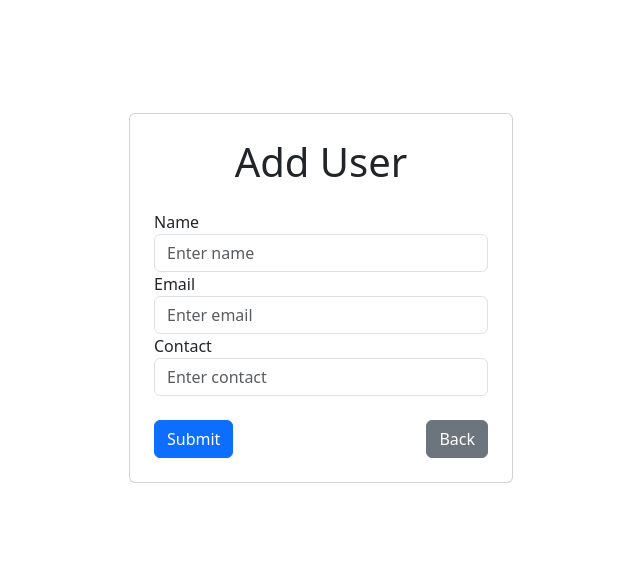
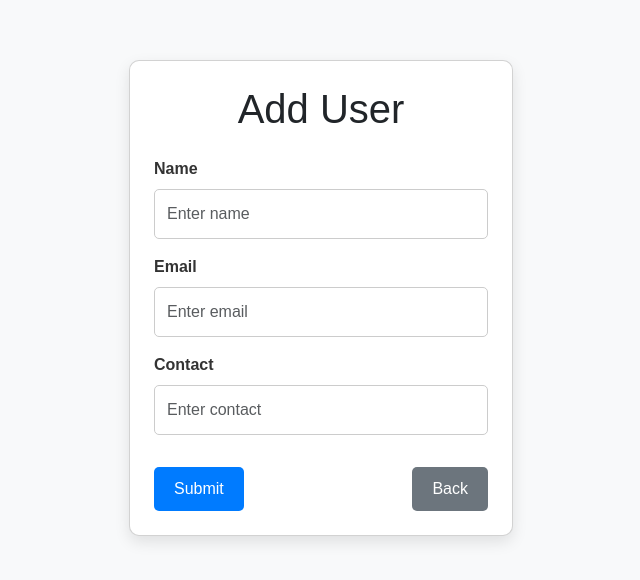
Before and after one commit to ajaypotfode/userManagement, a React (Create React App) app: page /addUser in a window 1280 px wide. Shown: the part 102-682 px from the top of the page, without its empty margins (319-959 px from the left). Built offline with nearby package versions, Linux system fonts and the light colour scheme.

Commit message:
Added Css code

```diff
--- a/db.json
+++ b/db.json
@@ -5,12 +5,6 @@
       "name": "jany",
       "email": "jany.smith@example.com",
       "contact": "+1234567891"
-    },
-    {
-      "id": "4",
-      "name": "Emily Davis",
-      "email": "emily.davis@example.com",
-      "contact": "+1234567893"
     },
     {
       "id": "5",
--- a/src/App.js
+++ b/src/App.js
@@ -4,6 +4,7 @@ import Home from './components/Home';
 import UserCard from './components/Card';
 import AddUser from './components/Create';
 import UpdateUser from './components/Edit';
+import './components/style.css'
 // import { BrowserRouter as Router, Route, Routes } from 'react-router-dom'; // Use 'react-router-dom' instead of 'react-router'
 
 function App() {
--- a/src/components/Card.jsx
+++ b/src/components/Card.jsx
@@ -15,19 +15,26 @@ const UserCard = () => {
   }, [])
   return (
     <div className="d-flex justify-content-center align-items-center vh-100">
-    <div className="card" style={{ width: '24rem' }}>
-      <div className="card-body">
-        <h5 className="card-title">User Details</h5>
-        <p className="card-text"><p className='d-inline-block text-danger fw-bold'>Name:</p>{data.name} </p>
-        <p className="card-text"><p className='d-inline-block text-danger fw-bold'>Email:</p>{data.email}</p>
-        <p className="card-text"><p className='d-inline-block text-danger fw-bold'>Contact:</p>{data.contact}</p>
-        <div className="d-flex justify-content-between mt-4 ">
-            <Link to={'/updateUser/'+id} type="submit" className="btn btn-primary">Edit</Link>
-            <Link to={'/'} type="button" className="btn btn-secondary">Back</Link>
-          </div>
+  <div className="card" style={{ width: '24rem' }}>
+    <div className="card-body">
+      <h5 className="card-title">User Details</h5>
+      <p className="card-text">
+        <span className='d-inline-block text-danger fw-bold'>Name:</span> {data.name}
+      </p>
+      <p className="card-text">
+        <span className='d-inline-block text-danger fw-bold'>Email:</span> {data.email}
+      </p>
+      <p className="card-text">
+        <span className='d-inline-block text-danger fw-bold'>Contact:</span> {data.contact}
+      </p>
+      <div className="d-flex justify-content-between mt-4">
+        <Link to={'/updateUser/' + id} className="btn btn-primary">Edit</Link>
+        <Link to={'/'} className="btn btn-secondary">Back</Link>
       </div>
     </div>
   </div>
+</div>
+
   );
 };
 
--- a/src/components/Create.jsx
+++ b/src/components/Create.jsx
@@ -28,29 +28,42 @@ const AddUser = () => {
       <form onSubmit={handleSubmit}>
         <div className="form-group">
           <label htmlFor="name">Name</label>
-            <input type="text" className="form-control" id="name"
+          <input
+            type="text"
+            className="form-control"
+            id="name"
             placeholder="Enter name"
-                       onChange={e=>setValues({...values,name:e.target.value})} />
+            onChange={e => setValues({ ...values, name: e.target.value })}
+          />
         </div>
         <div className="form-group">
           <label htmlFor="email">Email</label>
-            <input type="email" className="form-control" id="email"
+          <input
+            type="email"
+            className="form-control"
+            id="email"
             placeholder="Enter email"
-                    onChange={e=>setValues({...values,email:e.target.value})} />
+            onChange={e => setValues({ ...values, email: e.target.value })}
+          />
         </div>
         <div className="form-group">
           <label htmlFor="contact">Contact</label>
-            <input type="text" className="form-control" id="contact"
+          <input
+            type="text"
+            className="form-control"
+            id="contact"
             placeholder="Enter contact"
-                         onChange={e=>setValues({...values,contact:e.target.value})}/>
+            onChange={e => setValues({ ...values, contact: e.target.value })}
+          />
         </div>
-          <div className="d-flex justify-content-between mt-4 ">
+        <div className="d-flex justify-content-between">
           <button type="submit" className="btn btn-primary">Submit</button>
-            <Link to={'/'} type="button" className="btn btn-secondary">Back</Link>
+          <Link to={'/'} className="btn btn-secondary">Back</Link>
         </div>
       </form>
     </div>
   </div>
+
   );
 };
 
--- /dev/null
+++ b/src/components/style.css
@@ -0,0 +1,184 @@
+/* Add some global styles */
+body {
+    font-family: 'Arial', sans-serif;
+    background-color: #f8f9fa;
+    margin: 0;
+    padding: 0;
+  }
+
+  .d-flex {
+    display: flex;
+  }
+
+  .justify-content-center {
+    justify-content: center;
+  }
+
+  .align-items-center {
+    align-items: center;
+  }
+
+  .vh-100 {
+    height: 100vh;
+  }
+
+  .card {
+    background-color: #fff;
+    border-radius: 10px;
+    box-shadow: 0 4px 12px rgba(0, 0, 0, 0.1);
+    transition: transform 0.2s ease-in-out;
+  }
+
+  .card:hover {
+    transform: translateY(-5px);
+  }
+
+  .card-body {
+    padding: 20px;
+  }
+
+  .card-title {
+    font-size: 1.5rem;
+    color: #333;
+    margin-bottom: 1rem;
+  }
+
+  .card-text {
+    font-size: 1.1rem;
+    color: #666;
+    margin-bottom: 0.8rem;
+  }
+
+  .text-danger {
+    color: #dc3545;
+  }
+
+  .fw-bold {
+    font-weight: bold;
+  }
+
+  .mt-4 {
+    margin-top: 1.5rem;
+  }
+
+  .btn {
+    border-radius: 5px;
+    padding: 8px 20px;
+    font-size: 1rem;
+    transition: background-color 0.3s ease-in-out;
+  }
+
+  .btn-primary {
+    background-color: #007bff;
+    color: white;
+    border: none;
+  }
+
+  .btn-primary:hover {
+    background-color: #0056b3;
+  }
+
+  .btn-secondary {
+    background-color: #6c757d;
+    color: white;
+    border: none;
+  }
+
+  .btn-secondary:hover {
+    background-color: #5a6268;
+  }
+  .d-flex {
+    display: flex;
+  }
+
+  .justify-content-center {
+    justify-content: center;
+  }
+
+  .align-items-center {
+    align-items: center;
+  }
+
+  .vh-100 {
+    height: 100vh;
+  }
+
+  .card {
+    background-color: #fff;
+    border-radius: 10px;
+    box-shadow: 0 6px 15px rgba(0, 0, 0, 0.1);
+    transition: transform 0.2s ease-in-out;
+  }
+
+  .card:hover {
+    transform: translateY(-5px);
+  }
+
+  .p-4 {
+    padding: 1.5rem;
+  }
+
+  .text-center {
+    text-align: center;
+  }
+
+  .mb-4 {
+    margin-bottom: 1.5rem;
+  }
+
+  .form-group {
+    margin-bottom: 1rem;
+  }
+
+  label {
+    font-weight: 600;
+    color: #333;
+    display: inline-block;
+    margin-bottom: 0.5rem;
+  }
+
+  input.form-control {
+    width: 100%;
+    padding: 0.75rem;
+    border-radius: 5px;
+    border: 1px solid #ccc;
+    font-size: 1rem;
+    transition: border-color 0.2s ease-in-out;
+  }
+
+  input.form-control:focus {
+    border-color: #007bff;
+    outline: none;
+    box-shadow: 0 0 5px rgba(0, 123, 255, 0.25);
+  }
+
+  .btn {
+    border-radius: 5px;
+    padding: 10px 20px;
+    font-size: 1rem;
+    transition: background-color 0.3s ease-in-out;
+  }
+
+  .btn-primary {
+    background-color: #007bff;
+    color: white;
+    border: none;
+  }
+
+  .btn-primary:hover {
+    background-color: #0056b3;
+  }
+
+  .btn-secondary {
+    background-color: #6c757d;
+    color: white;
+    border: none;
+  }
+
+  .btn-secondary:hover {
+    background-color: #5a6268;
+  }
+
+  .d-flex.justify-content-between {
+    margin-top: 2rem;
+  }
```
Lines whose indentation alone changed are shown as unchanged.
